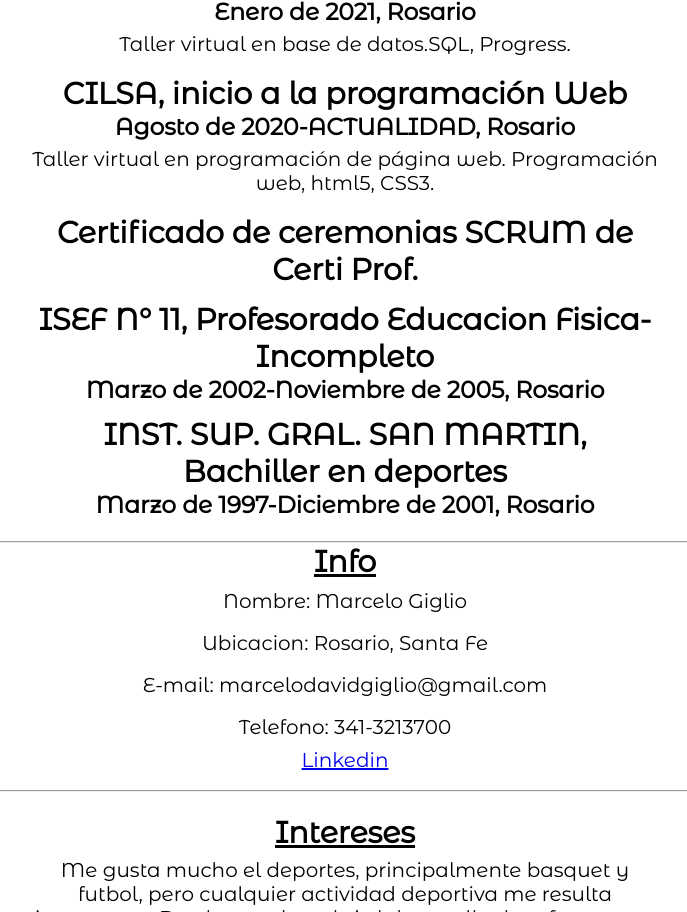
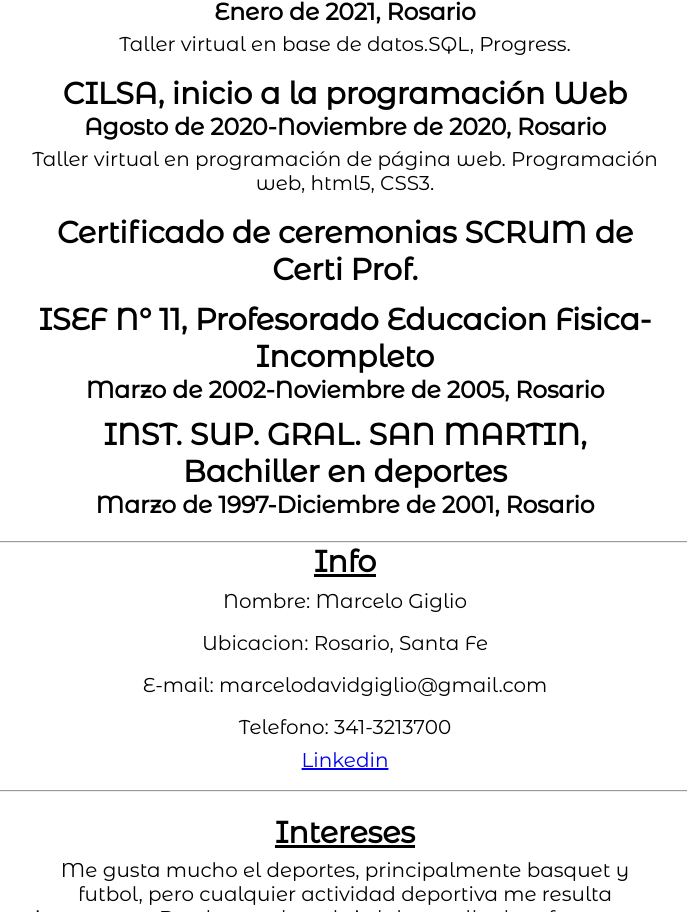
Before and after one commit to marcelogiglio1/marcelogiglio1.github.io, a website: page cv.html in a window 1280 px wide. Shown: the part 1516-2428 px from the top of the page, without its empty margins (295-982 px from the left). Drawn offline with Linux system fonts and the light colour scheme.

Commit message:
Update cv.html

```diff
--- a/cv.html
+++ b/cv.html
@@ -81,7 +81,7 @@
  <h3>Enero  de 2021, Rosario</h3>
  <p>Taller virtual en base de datos.SQL, Progress.</p>
  <h2>CILSA, inicio a la programación Web</h2>
- <h3>Agosto de 2020-ACTUALIDAD, Rosario</h3>
+ <h3>Agosto de 2020-Noviembre de 2020, Rosario</h3>
  <p>Taller virtual en programación de página web.
  Programación web, html5, CSS3.</p>
  <h2>Certificado de ceremonias SCRUM de Certi Prof.</h2>
```
